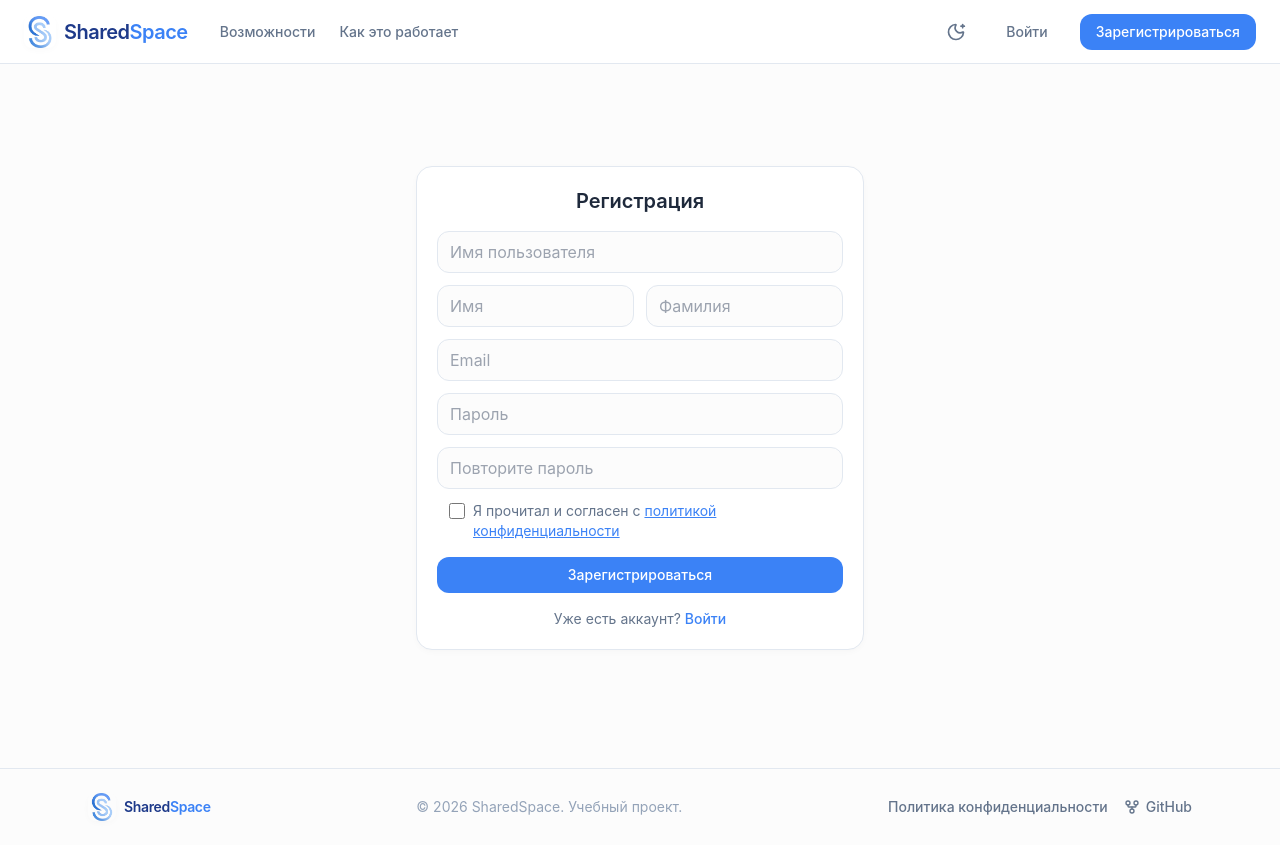
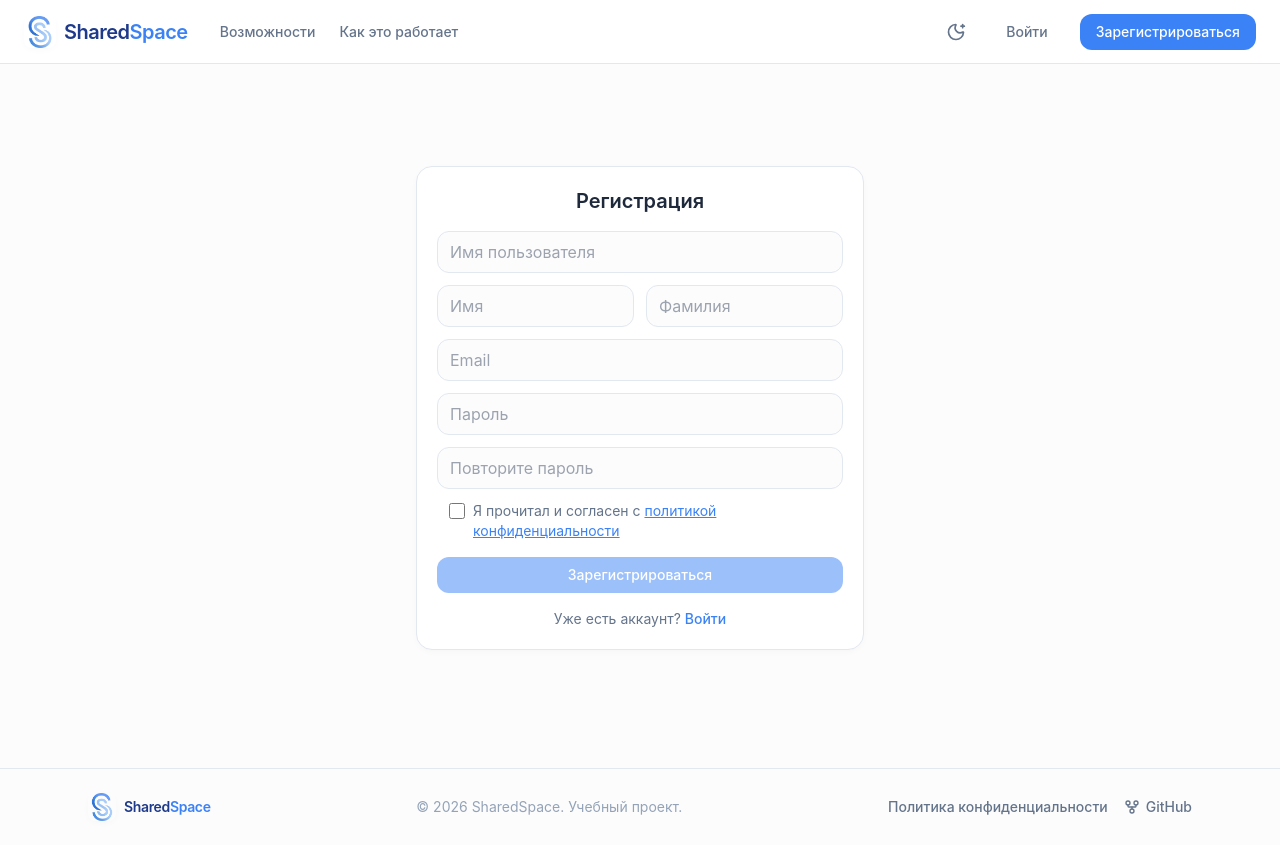
Before and after one commit to TAskMAster339/SharedSpace, a React (Create React App) app in the folder frontend/: page /register in a window 1280 px wide. Built offline with nearby package versions, Linux system fonts and the light colour scheme; no server answers.

Commit message:
fix: small improvments

```diff
--- a/frontend/src/components/Layout.tsx
+++ b/frontend/src/components/Layout.tsx
@@ -36,7 +36,6 @@ export const Layout: React.FC<LayoutProps> = ({ children }) => {
               className={cn(
                 'max-w-6xl mx-auto',
                 isOnLandingPage ? 'p-0' : 'p-4 sm:p-6',
-                !isOnLandingPage && 'min-h-full',
               )}
             >
               {children ? children : <Outlet />}
--- a/frontend/src/components/ScrollToTopButton.tsx
+++ b/frontend/src/components/ScrollToTopButton.tsx
@@ -1,17 +1,23 @@
 import React, { useEffect, useState } from 'react';
 import { ArrowUp } from 'lucide-react';
+import { cn } from '../utils/cn';
 
 const SHOW_AFTER_PX = 300;
+const FOOTER_BUFFER = 100;
 
 export const ScrollToTopButton: React.FC = () => {
   const [visible, setVisible] = useState(false);
+  const [nearBottom, setNearBottom] = useState(false);
 
   useEffect(() => {
     const handleScroll = () => {
-      setVisible(window.scrollY > SHOW_AFTER_PX);
+      const scrollY = window.scrollY;
+      const viewport = window.innerHeight;
+      const docHeight = document.documentElement.scrollHeight;
+      setVisible(scrollY > SHOW_AFTER_PX);
+      setNearBottom(scrollY + viewport >= docHeight - FOOTER_BUFFER);
     };
 
-    // Проверяем при первом рендере
     handleScroll();
 
     window.addEventListener('scroll', handleScroll);
@@ -26,7 +32,10 @@ export const ScrollToTopButton: React.FC = () => {
     <button
       onClick={() => window.scrollTo({ top: 0, behavior: 'smooth' })}
       aria-label="Наверх"
-      className="fixed bottom-6 right-6 z-40 w-11 h-11 flex items-center justify-center rounded-theme-full bg-brand text-theme-on-brand shadow-theme-dropdown hover:bg-brand-hover transition-colors animate-in fade-in"
+      className={cn(
+        'fixed right-6 z-40 w-11 h-11 flex items-center justify-center rounded-theme-full bg-brand text-theme-on-brand shadow-theme-dropdown hover:bg-brand-hover transition-all duration-200 animate-in fade-in',
+        nearBottom ? 'bottom-24' : 'bottom-6',
+      )}
     >
       <ArrowUp size={20} />
     </button>
--- a/frontend/src/components/ui/Button.tsx
+++ b/frontend/src/components/ui/Button.tsx
@@ -14,7 +14,7 @@ export const Button: React.FC<ButtonProps> = ({
   children,
   ...props
 }) => {
-  const baseStyles = 'font-medium rounded-theme-md transition-colors';
+  const baseStyles = 'font-medium rounded-theme-md transition-colors disabled:opacity-50 disabled:cursor-not-allowed';
 
   const variants = {
     primary: 'bg-brand text-theme-on-brand hover:bg-brand-hover',
--- a/frontend/src/components/ui/ItemActionsMenu.tsx
+++ b/frontend/src/components/ui/ItemActionsMenu.tsx
@@ -12,7 +12,7 @@ interface ItemActionsMenuProps {
   iconSize?: number;
 }
 
-const MENU_WIDTH = 192; // w-48
+const MENU_WIDTH = 216;
 const MENU_HEIGHT_EST = 140;
 const GAP = 4;
 const EDGE = 8;
@@ -101,15 +101,15 @@ export const ItemActionsMenu: React.FC<ItemActionsMenuProps> = ({
   };
 
   const menuItems = (
-    <div className="py-1">
+    <div>
       {onMove && (
         <button
           type="button"
           role="menuitem"
           onClick={(e) => handleSelect(e, onMove)}
-          className="flex items-center gap-3 w-full px-4 py-3.5 text-base text-theme-secondary hover:bg-theme-hover transition-colors sm:px-3 sm:py-2 sm:text-sm"
+          className="group flex items-center gap-3 w-full px-4 py-3.5 text-base text-theme-secondary hover:bg-theme-hover transition-colors sm:px-3 sm:py-2 sm:text-sm"
         >
-          <Move size={18} />
+          <Move size={18} className="group-hover:text-green-500 transition-colors" />
           Переместить файл
         </button>
       )}
@@ -118,11 +118,11 @@ export const ItemActionsMenu: React.FC<ItemActionsMenuProps> = ({
           type="button"
           role="menuitem"
           onClick={(e) => handleSelect(e, onToggleFavorite)}
-          className="flex items-center gap-3 w-full px-4 py-3.5 text-base text-theme-secondary hover:bg-theme-hover transition-colors sm:px-3 sm:py-2 sm:text-sm"
+          className="group flex items-center gap-3 w-full px-4 py-3.5 text-base text-theme-secondary hover:bg-theme-hover transition-colors sm:px-3 sm:py-2 sm:text-sm"
         >
           <Star
             size={18}
-            className={isFavorite ? 'text-yellow-400' : 'text-theme-muted'}
+            className={`${isFavorite ? 'text-yellow-400' : 'text-theme-muted'} group-hover:text-yellow-400 transition-colors`}
             fill={isFavorite ? 'currentColor' : 'none'}
           />
           {isFavorite ? 'Убрать из избранного' : 'Добавить в избранное'}
@@ -133,9 +133,9 @@ export const ItemActionsMenu: React.FC<ItemActionsMenuProps> = ({
           type="button"
           role="menuitem"
           onClick={(e) => handleSelect(e, onDelete)}
-          className="flex items-center gap-3 w-full px-4 py-3.5 text-base text-danger hover:bg-danger-light transition-colors sm:px-3 sm:py-2 sm:text-sm"
+          className="group flex items-center gap-3 w-full px-4 py-3.5 text-base text-theme-secondary hover:bg-theme-hover transition-colors sm:px-3 sm:py-2 sm:text-sm"
         >
-          <Trash2 size={18} />
+          <Trash2 size={18} className="group-hover:text-red-500 transition-colors" />
           Переместить в корзину
         </button>
       )}
--- a/frontend/src/components/ui/StorageIndicator.tsx
+++ b/frontend/src/components/ui/StorageIndicator.tsx
@@ -6,6 +6,19 @@ interface StorageIndicatorProps {
   used: number;
   total: number;
   className?: string;
+}
+
+function formatBytes(gb: number): string {
+  const bytes = gb * 1024 * 1024 * 1024;
+  const units = ['Б', 'КБ', 'МБ', 'ГБ', 'ТБ'];
+  let value = bytes;
+  let unitIndex = 0;
+  while (value >= 1024 && unitIndex < units.length - 1) {
+    value /= 1024;
+    unitIndex++;
+  }
+  const decimals = unitIndex === 0 ? 0 : value >= 100 ? 0 : value >= 10 ? 1 : 2;
+  return `${value.toFixed(decimals)} ${units[unitIndex]}`;
 }
 
 export const StorageIndicator: React.FC<StorageIndicatorProps> = ({ used, total, className }) => {
@@ -17,14 +30,14 @@ export const StorageIndicator: React.FC<StorageIndicatorProps> = ({ used, total,
         <span className="flex items-center gap-1.5 text-sm font-medium">
           <HardDrive size={14} className="text-theme-muted" /> Хранилище
         </span>
-        <span className="text-sm">
+        <span className="text-sm" title={`${formatBytes(used)} из ${formatBytes(total)}`}>
           {used.toFixed(1)} / {total} ГБ
         </span>
       </div>
       <div className="w-full h-1.5 bg-theme-border rounded-full overflow-hidden">
         <div
           className="h-full bg-brand rounded-full transition-all duration-300"
-          style={{ width: `${percentage}%` }}
+          style={{ width: `${percentage}%`, minWidth: '12px' }}
         />
       </div>
     </div>
--- a/frontend/src/pages/RegisterPage.tsx
+++ b/frontend/src/pages/RegisterPage.tsx
@@ -186,7 +186,7 @@ const RegisterPage: React.FC = () => {
             )}
           </div>
 
-          <Button type="submit" disabled={isSubmitting} className="mt-1 w-full">
+          <Button type="submit" disabled={isSubmitting || !policyAccepted} className="mt-1 w-full">
             {isSubmitting ? 'Регистрация...' : 'Зарегистрироваться'}
           </Button>
         </form>
--- a/frontend/src/styles.css
+++ b/frontend/src/styles.css
@@ -95,10 +95,37 @@
       system-ui,
       -apple-system,
       sans-serif;
+    scrollbar-gutter: stable;
   }
 
   * {
     border-color: var(--border);
+  }
+
+  /* Кастомный скроллбар */
+  * {
+    scrollbar-color: var(--text-muted) transparent;
+    scrollbar-width: thin;
+  }
+
+  ::-webkit-scrollbar {
+    width: 10px;
+    height: 10px;
+  }
+
+  ::-webkit-scrollbar-track {
+    background: transparent;
+  }
+
+  ::-webkit-scrollbar-thumb {
+    background-clip: content-box;
+    border: 2px solid transparent;
+    background-color: var(--text-muted);
+    border-radius: var(--radius-full);
+  }
+
+  ::-webkit-scrollbar-thumb:hover {
+    background-color: var(--text-secondary);
   }
 }
 
```
